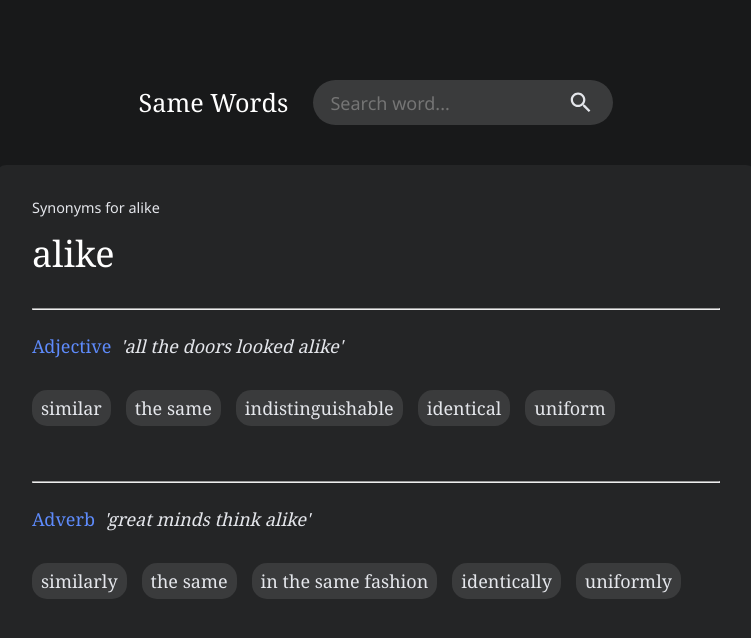
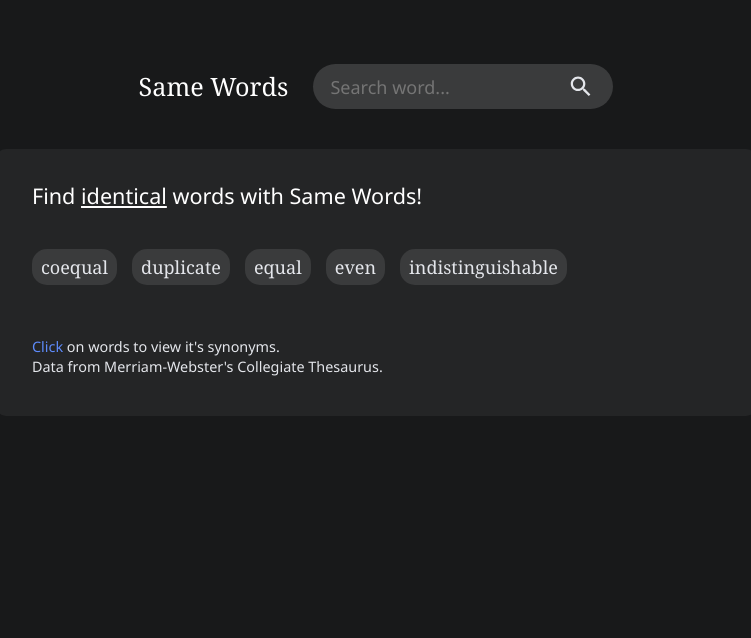
Before and after one commit to blackstate/samewords, a React (Create React App) app: page / in a window 1280 px wide. Shown: the top 638 px of the page, without its empty margins (264-1015 px from the left). Built offline with nearby package versions, Linux system fonts and the light colour scheme.

Commit message:
finished main page, added router

```diff
--- a/package.json
+++ b/package.json
@@ -11,6 +11,7 @@
     "react": "^17.0.1",
     "react-dom": "^17.0.1",
     "react-icons": "^3.11.0",
+    "react-router-dom": "^5.2.0",
     "react-scripts": "^3.4.4",
     "styled-components": "^5.2.0",
     "web-vitals": "^0.2.4"
--- a/src/App.js
+++ b/src/App.js
@@ -1,12 +1,14 @@
 import React from 'react';
 
 import { ThemeProvider, createGlobalStyle } from 'styled-components';
+import { Route, Switch } from 'react-router-dom';
+import Searchbox from './components/Searchbox';
 import Home from './containers/Home';
 import Main from './containers/Main';
 
 const GlobalStyle = createGlobalStyle`
   body {
-    padding-top: 10vh;
+    padding-top: 8vh;
     background-color: ${(props) => props.theme.primaryBg};
     font-size: 18px;
     color: ${(props) => props.theme.bodyColor};
@@ -29,7 +31,13 @@ function App() {
     <>
       <ThemeProvider theme={theme}>
         <GlobalStyle />
-        <Main />
+        <>
+          <Searchbox />
+          <Switch>
+            <Route path='/' exact component={Home} />
+            <Route path='/:word' exact component={Main} />
+          </Switch>
+        </>
       </ThemeProvider>
     </>
   );
--- a/src/components/MainComponents.js
+++ b/src/components/MainComponents.js
@@ -10,4 +10,30 @@ export const Word = styled.h1`
   color: ${(props) => props.theme.headerColor};
   font-size: 2em;
   font-family: 'Noto Serif', serif;
+  margin-right: 0.5em;
 `;
+
+export const Speech = styled.button`
+  color: ${(props) =>
+    props.current === '' || props.current === props.self
+      ? props.theme.specialColor
+      : props.theme.bodyColor};
+  font-family: 'Noto Serif', serif;
+  font-size: inherit;
+  margin: 0;
+  margin-right: 0.5em;
+
+  background: none;
+  border: none;
+  padding: 0;
+  cursor: pointer;
+
+  &:focus {
+    outline: none;
+  }
+`;
+
+export const WordGroup = styled.div`
+  display: flex;
+  align-items: flex-end;
+`;
--- a/src/components/Searchbox.js
+++ b/src/components/Searchbox.js
@@ -1,6 +1,7 @@
-import React, { useState } from 'react';
+import React, { useState, useCallback } from 'react';
 import styled from 'styled-components';
 import { MdSearch } from 'react-icons/md';
+import { withRouter } from 'react-router-dom';
 
 const Container = styled.div`
   display: flex;
@@ -8,8 +9,9 @@ const Container = styled.div`
   align-items: center;
   justify-content: center;
   margin-bottom: 3vh;
+  padding: 0 15px;
 
-  @media (min-width: 481px) {
+  @media (min-width: 769px) {
     flex-direction: row;
     margin-bottom: 5vh;
   }
@@ -20,8 +22,9 @@ const Logo = styled.div`
   color: ${(props) => props.theme.headerColor};
   font-size: 1.4em;
   margin: 0 0 0.8em 0;
+  cursor: pointer;
 
-  @media (min-width: 481px) {
+  @media (min-width: 769px) {
     margin: 0 1em 0 0;
   }
 `;
@@ -59,16 +62,20 @@ const SearchIcon = styled(MdSearch)`
   color: ${(props) => props.theme.bodyColor};
 `;
 
-const Searchbox = () => {
+const Searchbox = (props) => {
   const [word, setWord] = useState('');
 
-  const wordHandler = (event) => {
+  const wordHandler = useCallback((event) => {
     setWord(event.target.value);
+  }, []);
+
+  const logoClickHandler = () => {
+    props.history.push('/');
   };
 
   return (
     <Container>
-      <Logo>Same Words</Logo>
+      <Logo onClick={logoClickHandler}>Same Words</Logo>
       <SearchContainer>
         <InputField
           placeholder='Search word...'
@@ -81,4 +88,4 @@ const Searchbox = () => {
   );
 };
 
-export default Searchbox;
+export default withRouter(Searchbox);
--- a/src/components/SharedComponents.js
+++ b/src/components/SharedComponents.js
@@ -2,13 +2,14 @@ import styled from 'styled-components';
 
 export const Container = styled.div`
   background-color: ${(props) => props.theme.secondaryBg};
-  padding: 2em;
+  padding: 1.3em;
   margin: 0 1em;
   border-radius: 10px;
 
   @media (min-width: 481px) {
     max-width: 760px;
     margin: 0 auto;
+    padding: 2em;
   }
 
   @media (min-width: 1025px) {
--- a/src/components/SynonymGroups.js
+++ b/src/components/SynonymGroups.js
@@ -5,62 +5,72 @@ import SynonymList from './SynonymList';
 
 const DefinitionGroup = styled.div`
   display: flex;
+  align-items: center;
   font-family: 'Noto Serif', sans-serif;
   margin-bottom: 1.4em;
 `;
 
 const Type = styled.h3`
   color: ${(props) => props.theme.specialColor};
+  margin-right: 1em;
+
+  @media (min-width: 481px) {
+    margin-right: 0.5em;
+  }
 `;
 
 const Definition = styled.p`
-  font-style: italic;
   margin-left: 0.5em;
+  line-height: 150%;
 `;
 
 const Divider = styled.hr`
   margin-top: 2em;
   margin-bottom: 1.5em;
+  border: none;
+  height: 1px;
+  background-color: ${(props) => props.theme.bodyColor};
 `;
 
 const SynonymGroup = (props) => {
   let { def, type, synonyms } = props.group;
-  let ogWord = props.word;
-
-  const [definition, setDefinition] = useState(def);
-  const [current, setCurrent] = useState(ogWord);
-
-  const changeWord = (word) => {
-    console.log('hi');
-    setDefinition(definition.replace(current, word));
-    setCurrent(word);
-  };
-
-  const resetWord = () => {
-    setDefinition(definition.replace(current, ogWord));
-    setCurrent(ogWord);
-  };
 
   return (
     <>
-      <Divider />
       <DefinitionGroup>
         <Type>{type}</Type>
-        <Definition>{`'${definition}'`}</Definition>
+        <Definition>{`'${def}'`}</Definition>
       </DefinitionGroup>
-      <SynonymList change={changeWord} reset={resetWord} words={synonyms} />
+      <SynonymList words={synonyms} />
     </>
   );
 };
 
 const SynonymGroups = (props) => {
   const { data } = props;
-  console.log(props);
 
   return (
     <div>
       {data.map((group, i) => {
-        return <SynonymGroup key={i} group={group} word={props.word} />;
+        if (Array.isArray(group)) {
+          const groups = group.map((g, i) => (
+            <SynonymGroup key={(g.def, i)} group={g} word={props.word} />
+          ));
+
+          return (
+            <div key={i}>
+              <Divider />
+              {groups}
+            </div>
+          );
+        }
+
+        return (
+          <div key={i}>
+            <Divider />
+            <SynonymGroup group={group} word={props.word} />
+          </div>
+        );
       })}
     </div>
   );
--- a/src/components/SynonymList.js
+++ b/src/components/SynonymList.js
@@ -1,5 +1,6 @@
 import React from 'react';
 import styled from 'styled-components';
+import { withRouter } from 'react-router-dom';
 import { Synonym } from './SharedComponents';
 
 const List = styled.ul`
@@ -7,16 +8,18 @@ const List = styled.ul`
 `;
 
 const SynonymList = (props) => {
-  const synonyms = props.words.map((word) => (
-    <Synonym
-      key={word}
-      onMouseEnter={() => props.change(word)}
-      onMouseLeave={props.reset}
-    >
-      {word}
-    </Synonym>
-  ));
+  const synonyms = props.words.map((word, i) => {
+    const clickHandler = () => {
+      props.history.push('/' + word);
+    };
+
+    return (
+      <Synonym key={word + i} onClick={clickHandler}>
+        {word}
+      </Synonym>
+    );
+  });
   return <List>{synonyms}</List>;
 };
 
-export default SynonymList;
+export default withRouter(SynonymList);
--- a/src/containers/Home.js
+++ b/src/containers/Home.js
@@ -1,6 +1,5 @@
-import React, { useEffect, useState } from 'react';
+import React, { useState } from 'react';
 
-import { fetchSynonyms } from '../fetchData';
 import {
   Greeting,
   HelpText,
@@ -9,22 +8,12 @@ import {
 } from '../components/HomeComponents';
 import { Container } from '../components/SharedComponents';
 import SynonymList from '../components/SynonymList';
-import Searchbox from '../components/Searchbox';
 
 const Home = () => {
   const ogWord = 'identical';
   const [word, setWord] = useState('identical');
 
-  //useEffect(() => {
-  //const getSynonyms = async (word) => {
-  //const data = await fetchSynonyms(word);
-  //console.log(data);
-  //};
-
-  //getSynonyms('alike');
-  //}, []);
-
-  let words = ['coequal', 'duplicate', 'equal', 'even', 'indistinguishible'];
+  let words = ['coequal', 'duplicate', 'equal', 'even', 'indistinguishable'];
 
   const changeWord = (word) => {
     setWord(word);
@@ -35,22 +24,16 @@ const Home = () => {
   };
 
   return (
-    <div>
-      <Searchbox />
     <Container>
       <Greeting>
         Find <CurrentWord>{word}</CurrentWord> words with Same Words!
       </Greeting>
       <SynonymList words={words} change={changeWord} reset={resetWord} />
       <HelpText>
-          <Special>Hover </Special>on words to change preview.
-        </HelpText>
-        <HelpText>
         <Special>Click </Special>on words to view it's synonyms.
       </HelpText>
       <HelpText>Data from Merriam-Webster's Collegiate Thesaurus.</HelpText>
     </Container>
-    </div>
   );
 };
 
--- a/src/containers/Main.js
+++ b/src/containers/Main.js
@@ -1,44 +1,105 @@
-import React from 'react';
+import React, { useState, useEffect } from 'react';
+
+import { fetchSynonyms } from '../fetchData';
 import { Container } from '../components/SharedComponents';
-import { Header, Word } from '../components/MainComponents';
-import Searchbox from '../components/Searchbox';
+import { Header, Word, WordGroup, Speech } from '../components/MainComponents';
 import SynonymGroups from '../components/SynonymGroups';
 
 const Main = (props) => {
-  const data = [
-    {
-      type: 'Adjective',
-      def: 'all the doors looked alike',
-      synonyms: [
-        'similar',
-        'the same',
-        'indistinguishable',
-        'identical',
-        'uniform',
-      ],
-    },
-    {
-      type: 'Adverb',
-      def: 'great minds think alike',
-      synonyms: [
-        'similarly',
-        'the same',
-        'in the same fashion',
-        'identically',
-        'uniformly',
-      ],
-    },
-  ];
+  const word = props.location.pathname.substr(1);
+
+  const [loading, setLoading] = useState(true);
+  const [data, setData] = useState(null);
+  const [partsOfSpeech, setPartsOfSpeech] = useState([]);
+  const [filteredData, setFilteredData] = useState([]);
+  const [filter, setFilter] = useState('');
+
+  useEffect(() => {
+    setLoading(true);
+    // get data
+    const getSynonyms = async (word) => {
+      const data = await fetchSynonyms(word);
+      setData(data);
+      setFilteredData(data);
+    };
+
+    getSynonyms(word);
+  }, [word]);
+
+  useEffect(() => {
+    // get parts of speech
+    const parts = [];
+    if (data) {
+      data.forEach((word) => {
+        if (Array.isArray(word)) {
+          parts.push(word[0].type);
+        } else {
+          parts.push(word.type);
+        }
+      });
+
+      setPartsOfSpeech(parts);
+    }
+  }, [data]);
+
+  useEffect(() => {
+    // filter data
+    if (data) {
+      let fData = [...data];
+      // reset filter
+      if (filter === '') {
+        setFilteredData(fData);
+      } else {
+        // filter data
+        fData = fData.filter((g) => {
+          if (Array.isArray(g)) {
+            return g[0].type === filter;
+          } else {
+            return g.type === filter;
+          }
+        });
+        setFilteredData(fData);
+      }
+      setLoading(false);
+    }
+  }, [filter, data]);
+
+  //useEffect(() => {
+  //return () => {
+  //setLoading(true);
+  //};
+  //}, []);
+
+  const changeFilterHandler = (word) => {
+    if (filter === word) {
+      setFilter('');
+    } else {
+      setFilter(word);
+    }
+  };
+
+  if (loading) {
+    return <h3>Loading....</h3>;
+  }
 
   return (
-    <>
-      <Searchbox />
-      <Container>
-        <Header>Synonyms for alike</Header>
-        <Word>alike</Word>
-        <SynonymGroups word='alike' data={data} />
-      </Container>
-    </>
+    <Container>
+      <Header>Synonyms for {word}</Header>
+      <WordGroup>
+        <Word>{word}</Word>
+        {partsOfSpeech.map((part) => (
+          <Speech
+            key={part}
+            onClick={() => changeFilterHandler(part)}
+            current={filter}
+            self={part}
+          >
+            {part.length > 4 ? part.slice(0, 3) + '.' : part + '.'}
+          </Speech>
+        ))}
+      </WordGroup>
+      <SynonymGroups data={filteredData} />
+    </Container>
   );
 };
 
--- a/src/index.js
+++ b/src/index.js
@@ -4,11 +4,14 @@ import './index.css';
 import './reset.css';
 import App from './App';
 import reportWebVitals from './reportWebVitals';
+import { BrowserRouter } from 'react-router-dom';
 
 ReactDOM.render(
-  <StrictMode>
-    <App />
-  </StrictMode>,
+  <BrowserRouter>
+    <StrictMode>
+      <App />
+    </StrictMode>
+  </BrowserRouter>,
   document.getElementById('root')
 );
 
```
Also changed, not shown: 1 other file (tests, documents, lock files or other folders). Lines whose indentation alone changed are shown as unchanged.
